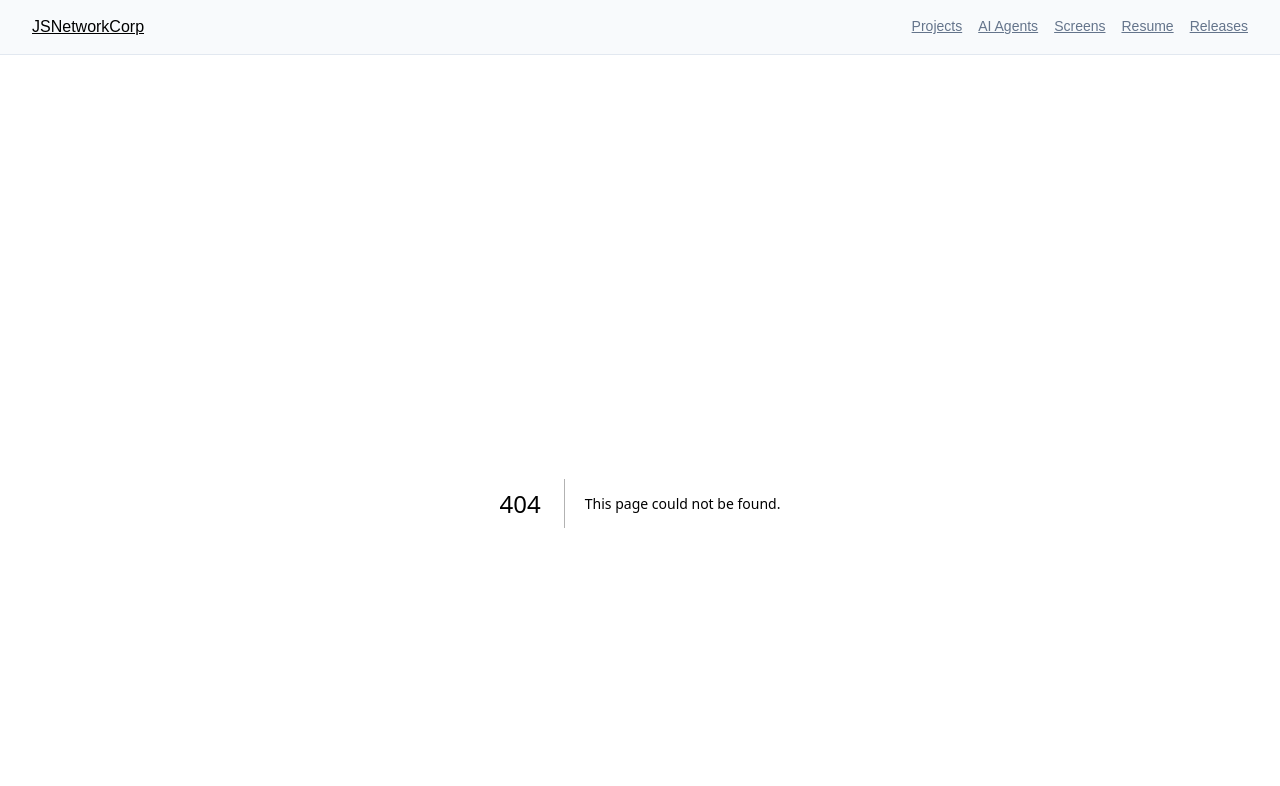
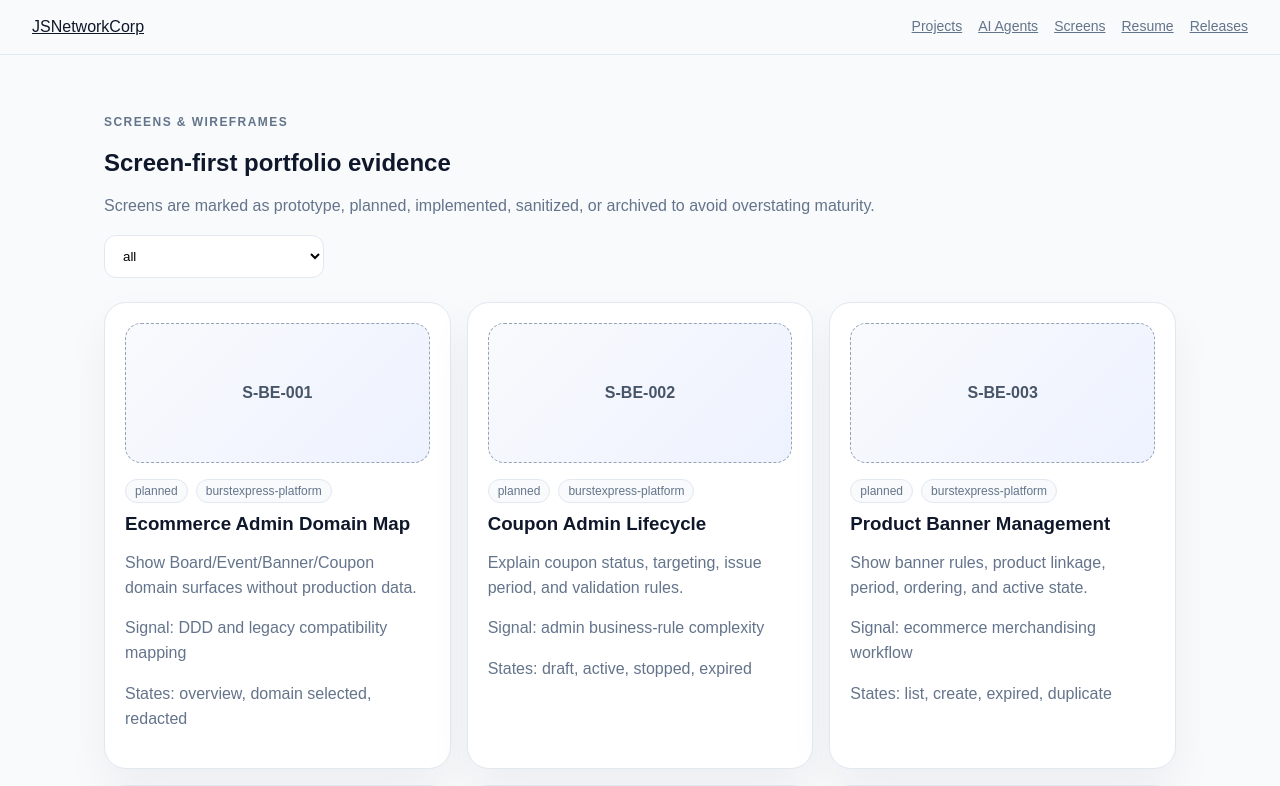
Before and after one commit to tomtomjskim/jsnetworkcorp-portfolio, a Next.js app: page /screens in a window 1280 px wide. Before the commit this address had no page. Shown: the top 786 px of the page. Built offline with nearby package versions, Linux system fonts and the light colour scheme.

Commit message:
feat: add screens gallery page

```diff
--- /dev/null
+++ b/src/app/screens/page.tsx
@@ -0,0 +1,13 @@
+import { ScreenGallery } from '@/components/ScreenGallery';
+import { screens } from '@/lib/data';
+
+export default function ScreensPage() {
+  return (
+    <section>
+      <p className="eyebrow">Screens & Wireframes</p>
+      <h1>Screen-first portfolio evidence</h1>
+      <p className="muted">Screens are marked as prototype, planned, implemented, sanitized, or archived to avoid overstating maturity.</p>
+      <ScreenGallery screens={screens} />
+    </section>
+  );
+}
```
